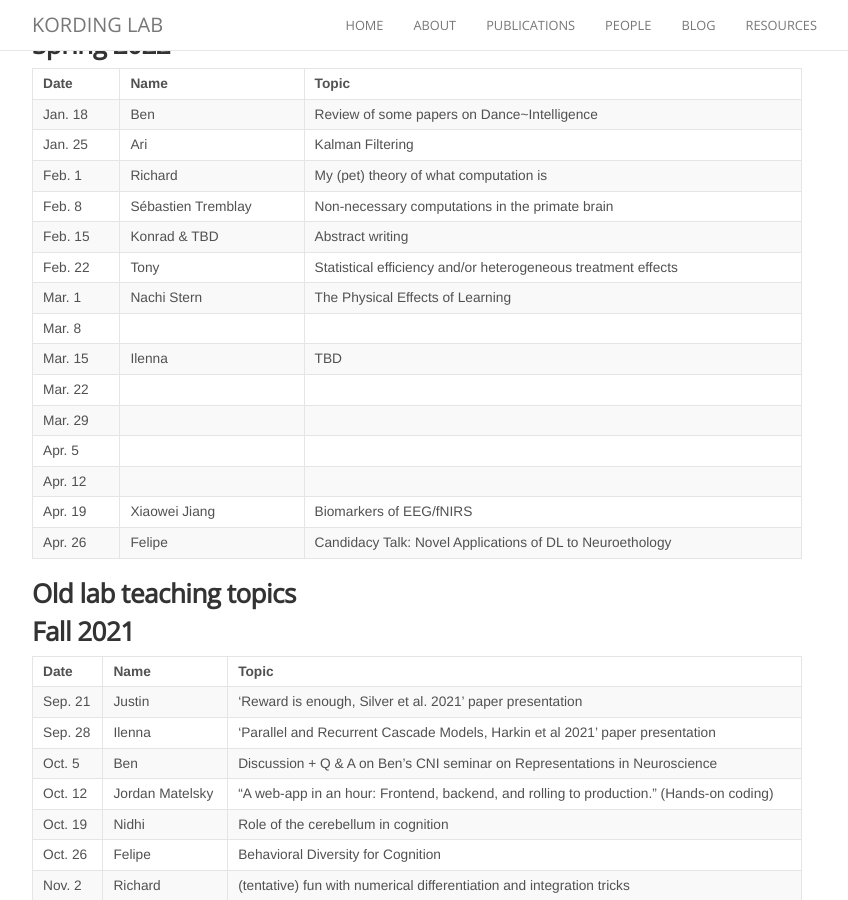
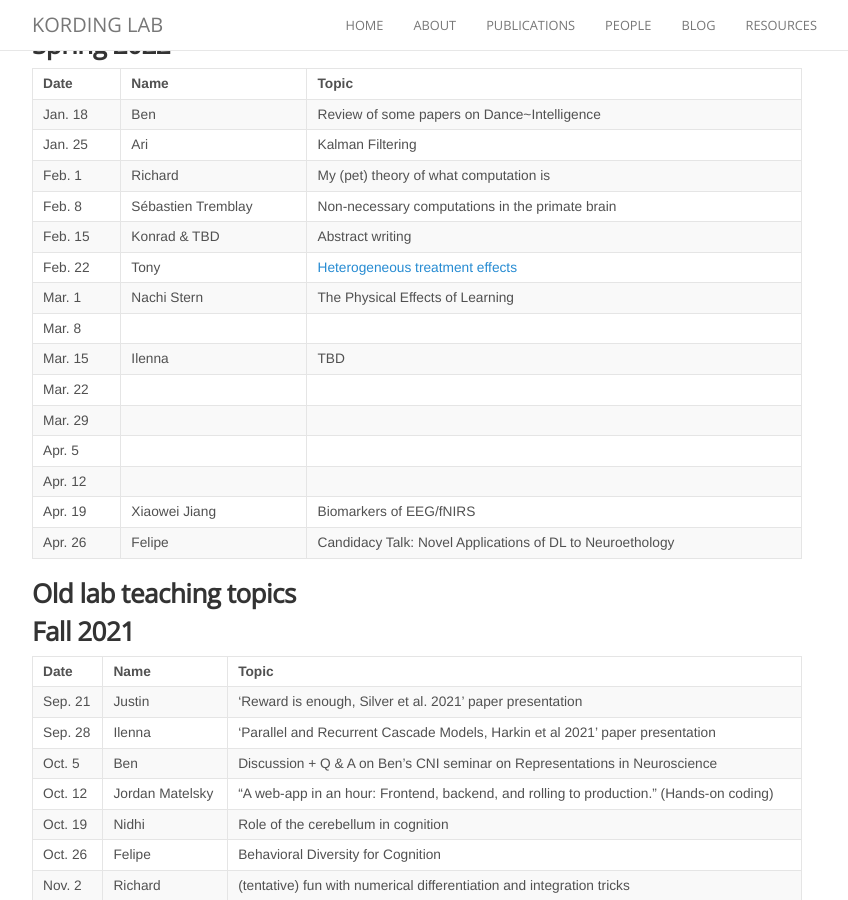
Before and after one commit to KordingLab/KordingLab.github.io, a Jekyll site: the page built from _posts/2021-01-01-upcoming-lab-teaching.md, in a window 1280 px wide and 900 px high, scrolled down 543 px. Shown: the whole window, without its empty margins (223-1071 px from the left). Built offline with Jekyll 4.4.1, drawn with Linux system fonts in a browser that asks for light colours; nearby versions of some CDN libraries; comment, search, counter and statistics services are not loaded.

Commit message:
Add link to CATE lab teaching

```diff
--- a/_posts/2021-01-01-upcoming-lab-teaching.md
+++ b/_posts/2021-01-01-upcoming-lab-teaching.md
@@ -23,7 +23,7 @@ Please list below, topics you would like to learn more about (you may share your
 | Feb. 1 | Richard | My (pet) theory of what computation is |
 | Feb. 8 | Sébastien Tremblay | Non-necessary computations in the primate brain |
 | Feb. 15 | Konrad & TBD | Abstract writing |
-| Feb. 22 | Tony | Statistical efficiency and/or heterogeneous treatment effects
+| Feb. 22 | Tony | [Heterogeneous treatment effects](https://colab.research.google.com/drive/1-XAQvDt_JbqgFzDxjc2DqImrz4Ens8Mr?usp=sharing)
 | Mar. 1 | Nachi Stern | The Physical Effects of Learning |
 | Mar. 8 |  |
 | Mar. 15 | Ilenna | TBD
```
